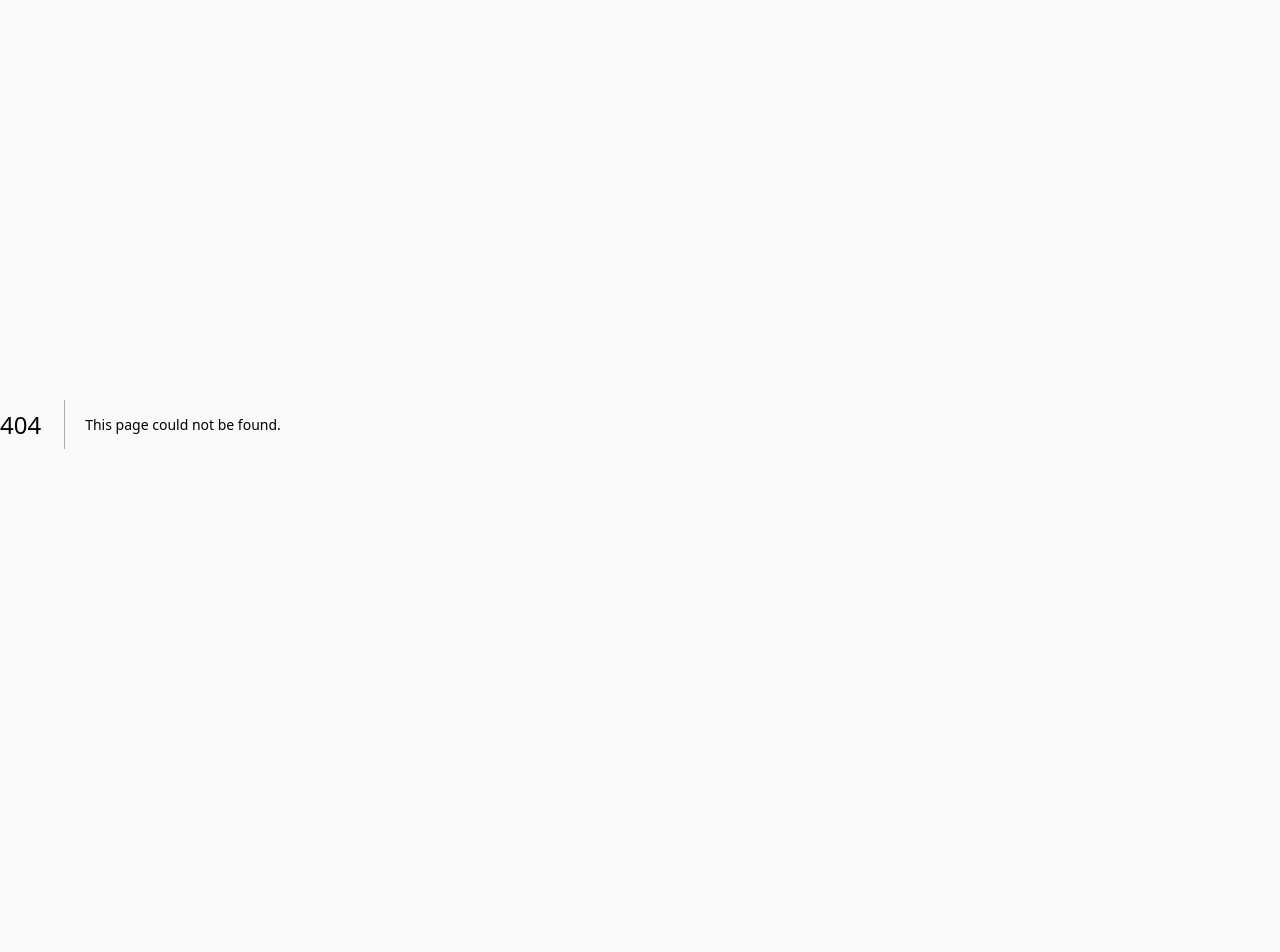
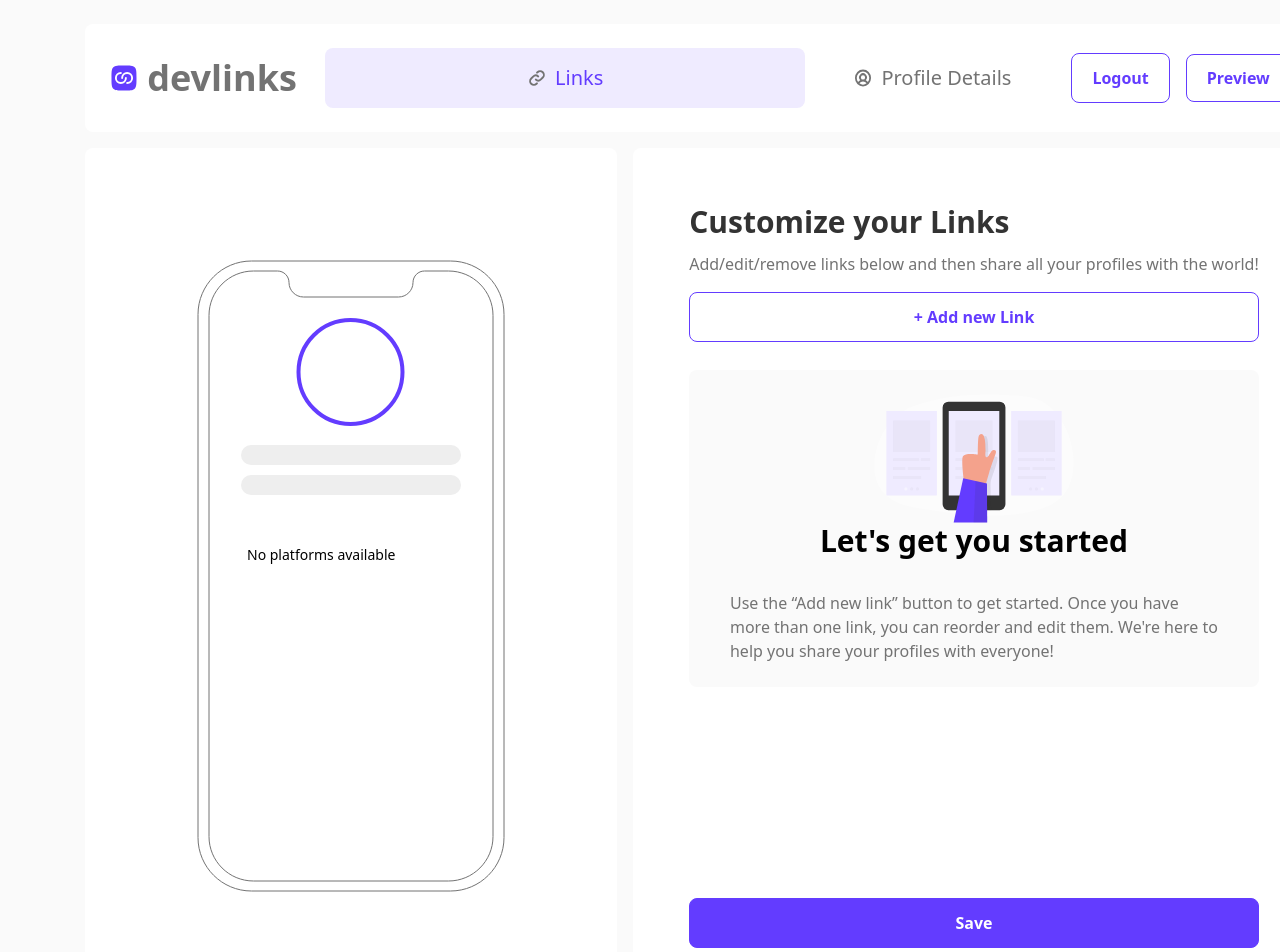
Before and after one commit to Navi003/dev-links, a Next.js app: page /main/links in a window 1280 px wide. Before the commit this address had no page. Shown: the top 952 px of the page. Before the commit the page ends 824 px from the top, so only its background shows below. Built offline with nearby package versions, Linux system fonts and the light colour scheme.

Commit message:
redirect added and login route updated

```diff
--- a/app/_components/Phone.jsx
+++ b/app/_components/Phone.jsx
@@ -4,7 +4,7 @@ import { useLinks } from "./useLinkContext"; // Assuming you're using context to
 import { linkStyleSetter } from "../lib/linkStyleSetter";
 
 export default function Phone() {
-  const { links, imageSrc, user } = useLinks(); // Get links and imageSrc from context or pass as props
+  const { links, imagePreview, user } = useLinks(); // Get links and imageSrc from context or pass as props
 
   return (
     <svg
@@ -35,9 +35,9 @@ export default function Phone() {
       />
 
       {/* Uploaded image inside the circle */}
-      {imageSrc && (
+      {imagePreview && (
         <image
-          href={imageSrc} // Use the imageSrc passed from context or state
+          href={imagePreview} // Use the imageSrc passed from context or state
           x="105" // Adjust based on circle's cx and r
           y="64" // Adjust based on circle's cy and r
           width="96" // Circle diameter = 2 * radius (48 * 2 = 96)
--- a/app/_components/ProfileView.jsx
+++ b/app/_components/ProfileView.jsx
@@ -24,7 +24,7 @@ export default function ProfileView() {
           alt="link"
           className="text-primary"
         />
-        <Link className="hover:text-primary" href="/main">
+        <Link className="hover:text-primary" href="/main/links">
           Links
         </Link>
       </div>
--- a/app/_components/UserLinksContainer.jsx
+++ b/app/_components/UserLinksContainer.jsx
@@ -39,10 +39,11 @@ export default function UserLinksContainer() {
     console.log("UPDATING");
     try {
       const token =
-        "eyJhbGciOiJIUzI1NiIsInR5cCI6IkpXVCJ9.eyJ1c2VySWQiOiI2NmY1YzkxMmIxOWM3ZTVhYjE4YzM4YzAiLCJlbWFpbCI6ImRoaW1hbm5hdmpvdDFAZ21haWwuY29tIiwiaWF0IjoxNzI3OTAzMjAwLCJleHAiOjE3Mjc5MDY4MDB9.sXD6_BEvbgURpcmsbfCAMrKR1wHjzMErp2R3ozsrLdY";
+        "eyJhbGciOiJIUzI1NiIsInR5cCI6IkpXVCJ9.eyJ1c2VySWQiOiI2NmY1YzkxMmIxOWM3ZTVhYjE4YzM4YzAiLCJlbWFpbCI6ImRoaW1hbm5hdmpvdDFAZ21haWwuY29tIiwiaWF0IjoxNzI3OTg3Mzk1LCJleHAiOjE3Mjc5OTA5OTV9.X9lloEWOhFNFdnXd3vGerMiBvHUjsJXGE0elU-reoCs";
       console.log(token);
 
       const formData = new FormData();
+
       formData.append("token", token); // Include the JWT token for authentication
       formData.append("email", user.email || ""); // Include user's email
       formData.append("firstName", user.firstName || ""); // First name of the user
@@ -54,12 +55,16 @@ export default function UserLinksContainer() {
         formData.append("imageSrc", imageSrc || ""); // Assuming imageSrc is a File object
       }
 
-      console.log(formData);
+      for (let [key, value] of formData.entries()) {
+        console.log(`${key}:`, value);
+      }
 
       const response = await fetch("/api/register", {
         method: "POST",
         body: JSON.stringify({ data }),
       });
+
+      console.log(response);
 
       // Check if the response is okay
       if (!response.ok) {
--- a/app/_components/UserProfileContainer.jsx
+++ b/app/_components/UserProfileContainer.jsx
@@ -32,9 +32,11 @@ export default function UserProfileContainer() {
       // Store the File object itself to upload later
       setImageSrc(file); // Keep the file for uploading
 
-      // If you want to preview the image, you can create an image URL
+      // Create a preview URL for the image
       const imageURL = URL.createObjectURL(file);
-      setImagePreview(imageURL); // Assuming you have state for previewing the image
+      setImagePreview(imageURL); // Set the preview URL to display the image
+
+      console.log(imageURL); // Check the URL for debugging
     }
   };
   const handleChange = (e) => {
@@ -56,7 +58,7 @@ export default function UserProfileContainer() {
   }
 
   return (
-    <div className="flex flex-col justify-between w-full gap-4 bg-white rounded-lg p-14">
+    <div className="flex flex-col justify-between w-full bg-white rounded-lg p-14">
       <Heading text="Add your details to create a personal touch to your profile.">
         Customize your Profile
       </Heading>
--- a/app/api/auth/signup/route.js
+++ b/app/api/auth/signup/route.js
@@ -4,6 +4,8 @@ import bcrypt from "bcryptjs";
 
 export async function GET(req, res) {
   const { email, password } = req.body;
+
+  console.log(email);
 
   if (!email || !password) {
     return res.status(400).json({ message: "Email and password are required" });
--- a/app/model/User.js
+++ b/app/model/User.js
@@ -45,7 +45,7 @@ const UserSchema = new mongoose.Schema({
   },
   userData: {
     type: UserDataSchema,
-    required: true, // Make userData required
+    required: false, // Make userData required
   },
 });
 
--- a/app/page.js
+++ b/app/page.js
@@ -1,10 +1,6 @@
-// "use client";
-import React from "react";
+import { redirect } from "next/navigation";
 
 export default function Home() {
-  return (
-    <div className="flex flex-col mx-auto">
-      <main className="flex flex-col gap-4 mt-4 md:flex-row"></main>
-    </div>
-  );
+  // Redirect the user to /main/links
+  redirect("/main/links");
 }
--- a/app/preview/page.jsx
+++ b/app/preview/page.jsx
@@ -18,7 +18,7 @@ export default function page() {
           px-5 py-3 border-[1px]
           rounded-lg border-primary broder text-primary font-bold bg-secondary
           "
-            href="/"
+            href="/main/links"
             type="link"
           >
             back
```
Also changed, not shown: app/main/links/page.jsx (renamed from app/main/page.jsx).
